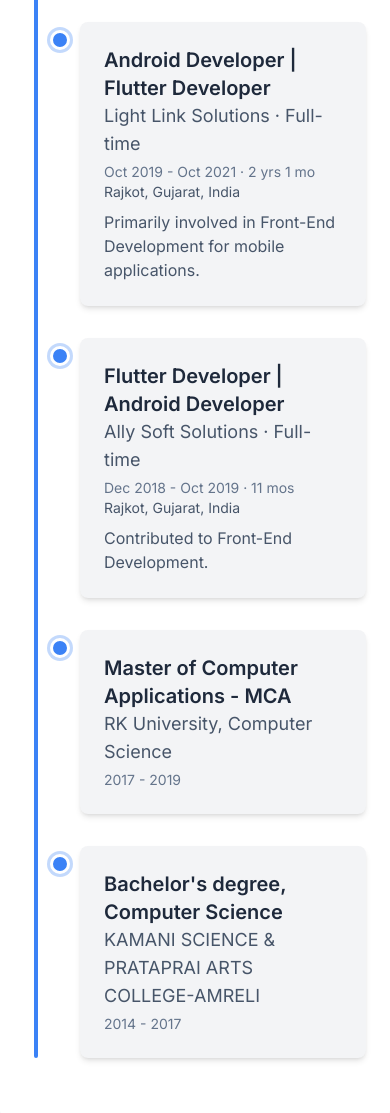
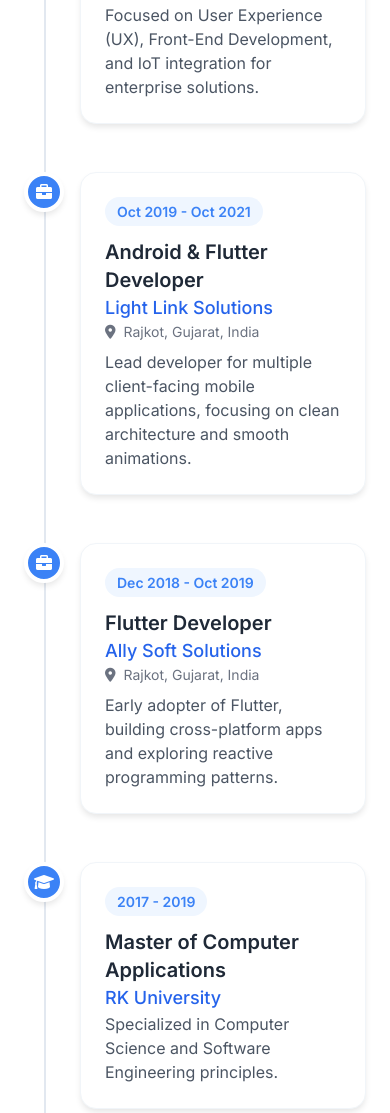
Before and after one commit to mohitjadav86/mohitjadav86.github.io, a plain HTML site: page index.html in a window 390 px wide. Shown: the part 6379-7492 px from the top of the page. Drawn offline with nearby package versions, Linux system fonts and the light colour scheme.

Commit message:
Redesign the "My Journey" timeline section
Overhauls the styling and structure of the experience and education timeline to be more modern and responsive. On larger screens, the timeline now features a centered vertical line with alternating content on either side.

Key changes:
- Added responsive CSS for a centered desktop layout and a left-aligned mobile layout
- Integrated Font Awesome icons (briefcase and graduation cap) for timeline markers
- Introduced a new `timeline-date` pill style for better date visibility
- Refined the HTML structure and typography for experience and education entries
- Added hover transitions and improved shadow effects for timeline cards

```diff
--- a/index.html
+++ b/index.html
@@ -251,86 +251,93 @@
 
         /* Styling for My Journey section - Timeline */
         .timeline-container {
-            padding-left: 2rem; /* Space for the vertical line */
+            position: relative;
+            padding: 2rem 0;
         }
 
         .timeline-container::before {
             content: '';
             position: absolute;
-            left: calc(1rem - 2px); /* Position the line in the middle of the marker */
+            left: 1.25rem;
             top: 0;
             bottom: 0;
-            width: 4px;
-            background-color: #3b82f6; /* Blue line */
-            border-radius: 2px;
+            width: 2px;
+            background-color: #e2e8f0;
+        }
+
+        @media (min-width: 768px) {
+            .timeline-container::before {
+                left: 50%;
+                transform: translateX(-50%);
+            }
         }
 
         .timeline-item {
             position: relative;
-            padding-left: 2.5rem; /* Space for marker and content */
-            margin-bottom: 2rem; /* Spacing between items */
-        }
-
-        .timeline-item:last-child {
-            margin-bottom: 0; /* No bottom margin for the last item */
+            margin-bottom: 3rem;
         }
 
         .timeline-marker {
             position: absolute;
-            left: calc(1rem - 10px); /* Position the marker on the line */
-            top: 0.75rem; /* Vertically align with content */
-            width: 20px;
-            height: 20px;
-            background-color: #3b82f6; /* Blue marker */
-            border: 3px solid #ffffff; /* White border for contrast */
+            left: 0;
+            top: 0;
+            width: 2.5rem;
+            height: 2.5rem;
+            background-color: #3b82f6;
+            border: 4px solid #fff;
             border-radius: 50%;
-            box-shadow: 0 0 0 3px rgba(59, 130, 246, 0.3); /* Subtle glow */
-            z-index: 1; /* Ensure marker is above the line */
+            display: flex;
+            align-items: center;
+            justify-content: center;
+            color: white;
+            z-index: 10;
+            box-shadow: 0 4px 6px -1px rgba(0, 0, 0, 0.1);
+        }
+
+        @media (min-width: 768px) {
+            .timeline-marker {
+                left: 50%;
+                transform: translateX(-50%);
+            }
         }
 
         .timeline-content {
-            flex-grow: 1;
-            background-color: #f0f4f8; /* Light blue-gray */
-            border-radius: 0.5rem;
-            box-shadow: 0 2px 4px rgba(0, 0, 0, 0.05);
+            margin-left: 3.5rem;
+            background-color: #ffffff;
+            padding: 1.5rem;
+            border-radius: 1rem;
+            box-shadow: 0 4px 6px -1px rgba(0, 0, 0, 0.1);
             transition: transform 0.3s ease, box-shadow 0.3s ease;
+            border: 1px solid #f1f5f9;
         }
 
         .timeline-content:hover {
             transform: translateY(-5px);
-            box-shadow: 0 4px 8px rgba(0, 0, 0, 0.1);
+            box-shadow: 0 10px 15px -3px rgba(0, 0, 0, 0.1);
         }
 
-        .timeline-content h4 {
-            font-weight: 600; /* semibold */
-            color: #1e293b; /* slate-900 */
+        @media (min-width: 768px) {
+            .timeline-item:nth-child(odd) .timeline-content {
+                margin-left: 0;
+                margin-right: calc(50% + 1.75rem);
+                text-align: right;
+            }
+            .timeline-item:nth-child(even) .timeline-content {
+                margin-left: calc(50% + 1.75rem);
+                margin-right: 0;
+                text-align: left;
+            }
         }
 
-        .timeline-content p {
-            color: #475569; /* slate-600 */
-        }
-
-        .timeline-content .duration {
-            font-size: 0.875rem; /* text-sm */
-            color: #64748b; /* slate-500 */
-            margin-top: 0.25rem;
-        }
-
-        /* Adjust for smaller screens if needed, though the flex-column and max-width should handle it */
-        @media (max-width: 768px) {
-            .timeline-container {
-                padding-left: 1.5rem; /* Adjust padding for smaller screens */
-            }
-            .timeline-container::before {
-                left: calc(0.75rem - 2px); /* Adjust line position */
-            }
-            .timeline-item {
-                padding-left: 2rem; /* Adjust item padding */
-            }
-            .timeline-marker {
-                left: calc(0.75rem - 10px); /* Adjust marker position */
-                top: 0.5rem; /* Adjust marker vertical alignment */
-            }
+        .timeline-date {
+            display: inline-block;
+            background-color: #eff6ff;
+            color: #3b82f6;
+            padding: 0.25rem 0.75rem;
+            border-radius: 9999px;
+            font-size: 0.875rem;
+            font-weight: 600;
+            margin-bottom: 0.75rem;
         }
     </style>
 </head>
@@ -586,64 +593,82 @@
             <h2 class="text-4xl font-bold text-center text-gray-800 mb-12">My Journey</h2>
 
             <div class="opacity-0 translate-y-10 transition-all duration-1000 ease-out" data-animate-on-scroll>
-                <div class="timeline-container relative max-w-3xl mx-auto">
+                <div class="timeline-container">
                     <!-- Experience Entries -->
-                    <div class="timeline-item flex items-start">
-                        <div class="timeline-marker flex-shrink-0"></div>
-                        <div class="timeline-content bg-gray-100 p-6 rounded-lg shadow-md flex-grow">
+                    <div class="timeline-item">
+                        <div class="timeline-marker">
+                            <i class="fas fa-briefcase"></i>
+                        </div>
+                        <div class="timeline-content">
+                            <span class="timeline-date">Apr 2023 - Present</span>
                             <h4 class="text-xl font-semibold text-gray-800">Senior Engineer</h4>
-                            <p class="text-lg text-gray-700">VOLANSYS (An ACL Digital Company) · Full-time</p>
-                            <p class="duration text-sm text-gray-500">Apr 2023 - Present · 2 yrs 4 mos</p>
-                            <p class="text-sm text-gray-600">Ahmedabad, Gujarat, India</p>
-                            <p class="text-md text-gray-600 mt-2">Specialized in Application Programming Interfaces (API), User Experience (UX), and more.</p>
+                            <p class="text-lg text-blue-600 font-medium">VOLANSYS (An ACL Digital Company)</p>
+                            <p class="text-sm text-gray-500 mb-2"><i class="fas fa-map-marker-alt mr-1"></i> Ahmedabad, Gujarat, India</p>
+                            <p class="text-md text-gray-600">Specialized in Application Programming Interfaces (API), User Experience (UX), and high-performance mobile architectures.</p>
                         </div>
                     </div>
-                    <div class="timeline-item flex items-start">
-                        <div class="timeline-marker flex-shrink-0"></div>
-                        <div class="timeline-content bg-gray-100 p-6 rounded-lg shadow-md flex-grow">
+
+                    <div class="timeline-item">
+                        <div class="timeline-marker">
+                            <i class="fas fa-briefcase"></i>
+                        </div>
+                        <div class="timeline-content">
+                            <span class="timeline-date">Oct 2021 - Jul 2023</span>
                             <h4 class="text-xl font-semibold text-gray-800">Engineer</h4>
-                            <p class="text-lg text-gray-700">VOLANSYS (An ACL Digital Company) · Full-time</p>
-                            <p class="duration text-sm text-gray-500">Oct 2021 - Jul 2023 · 1 yr 10 mos</p>
-                            <p class="text-sm text-gray-600">Ahmedabad, Gujarat, India</p>
-                            <p class="text-md text-gray-600 mt-2">Focused on User Experience (UX) and Front-End Development.</p>
+                            <p class="text-lg text-blue-600 font-medium">VOLANSYS (An ACL Digital Company)</p>
+                            <p class="text-sm text-gray-500 mb-2"><i class="fas fa-map-marker-alt mr-1"></i> Ahmedabad, Gujarat, India</p>
+                            <p class="text-md text-gray-600">Focused on User Experience (UX), Front-End Development, and IoT integration for enterprise solutions.</p>
                         </div>
                     </div>
-                    <div class="timeline-item flex items-start">
-                        <div class="timeline-marker flex-shrink-0"></div>
-                        <div class="timeline-content bg-gray-100 p-6 rounded-lg shadow-md flex-grow">
-                            <h4 class="text-xl font-semibold text-gray-800">Android Developer | Flutter Developer</h4>
-                            <p class="text-lg text-gray-700">Light Link Solutions · Full-time</p>
-                            <p class="duration text-sm text-gray-500">Oct 2019 - Oct 2021 · 2 yrs 1 mo</p>
-                            <p class="text-sm text-gray-600">Rajkot, Gujarat, India</p>
-                            <p class="text-md text-gray-600 mt-2">Primarily involved in Front-End Development for mobile applications.</p>
+
+                    <div class="timeline-item">
+                        <div class="timeline-marker">
+                            <i class="fas fa-briefcase"></i>
+                        </div>
+                        <div class="timeline-content">
+                            <span class="timeline-date">Oct 2019 - Oct 2021</span>
+                            <h4 class="text-xl font-semibold text-gray-800">Android & Flutter Developer</h4>
+                            <p class="text-lg text-blue-600 font-medium">Light Link Solutions</p>
+                            <p class="text-sm text-gray-500 mb-2"><i class="fas fa-map-marker-alt mr-1"></i> Rajkot, Gujarat, India</p>
+                            <p class="text-md text-gray-600">Lead developer for multiple client-facing mobile applications, focusing on clean architecture and smooth animations.</p>
                         </div>
                     </div>
-                    <div class="timeline-item flex items-start">
-                        <div class="timeline-marker flex-shrink-0"></div>
-                        <div class="timeline-content bg-gray-100 p-6 rounded-lg shadow-md flex-grow">
-                            <h4 class="text-xl font-semibold text-gray-800">Flutter Developer | Android Developer</h4>
-                            <p class="text-lg text-gray-700">Ally Soft Solutions · Full-time</p>
-                            <p class="duration text-sm text-gray-500">Dec 2018 - Oct 2019 · 11 mos</p>
-                            <p class="text-sm text-gray-600">Rajkot, Gujarat, India</p>
-                            <p class="text-md text-gray-600 mt-2">Contributed to Front-End Development.</p>
+
+                    <div class="timeline-item">
+                        <div class="timeline-marker">
+                            <i class="fas fa-briefcase"></i>
+                        </div>
+                        <div class="timeline-content">
+                            <span class="timeline-date">Dec 2018 - Oct 2019</span>
+                            <h4 class="text-xl font-semibold text-gray-800">Flutter Developer</h4>
+                            <p class="text-lg text-blue-600 font-medium">Ally Soft Solutions</p>
+                            <p class="text-sm text-gray-500 mb-2"><i class="fas fa-map-marker-alt mr-1"></i> Rajkot, Gujarat, India</p>
+                            <p class="text-md text-gray-600">Early adopter of Flutter, building cross-platform apps and exploring reactive programming patterns.</p>
                         </div>
                     </div>
 
                     <!-- Education Entries -->
-                    <div class="timeline-item flex items-start">
-                        <div class="timeline-marker flex-shrink-0"></div>
-                        <div class="timeline-content bg-gray-100 p-6 rounded-lg shadow-md flex-grow">
-                            <h4 class="text-xl font-semibold text-gray-800">Master of Computer Applications - MCA</h4>
-                            <p class="text-lg text-gray-700">RK University, Computer Science</p>
-                            <p class="duration text-sm text-gray-500">2017 - 2019</p>
+                    <div class="timeline-item">
+                        <div class="timeline-marker">
+                            <i class="fas fa-graduation-cap"></i>
+                        </div>
+                        <div class="timeline-content">
+                            <span class="timeline-date">2017 - 2019</span>
+                            <h4 class="text-xl font-semibold text-gray-800">Master of Computer Applications</h4>
+                            <p class="text-lg text-blue-600 font-medium">RK University</p>
+                            <p class="text-md text-gray-600">Specialized in Computer Science and Software Engineering principles.</p>
                         </div>
                     </div>
-                    <div class="timeline-item flex items-start">
-                        <div class="timeline-marker flex-shrink-0"></div>
-                        <div class="timeline-content bg-gray-100 p-6 rounded-lg shadow-md flex-grow">
-                            <h4 class="text-xl font-semibold text-gray-800">Bachelor's degree, Computer Science</h4>
-                            <p class="text-lg text-gray-700">KAMANI SCIENCE & PRATAPRAI ARTS COLLEGE-AMRELI</p>
-                            <p class="duration text-sm text-gray-500">2014 - 2017</p>
+
+                    <div class="timeline-item">
+                        <div class="timeline-marker">
+                            <i class="fas fa-graduation-cap"></i>
+                        </div>
+                        <div class="timeline-content">
+                            <span class="timeline-date">2014 - 2017</span>
+                            <h4 class="text-xl font-semibold text-gray-800">Bachelor of Computer Science</h4>
+                            <p class="text-lg text-blue-600 font-medium">Kamani Science & Prataprai Arts College</p>
+                            <p class="text-md text-gray-600">Foundational studies in programming, algorithms, and database management.</p>
                         </div>
                     </div>
                 </div>
```
